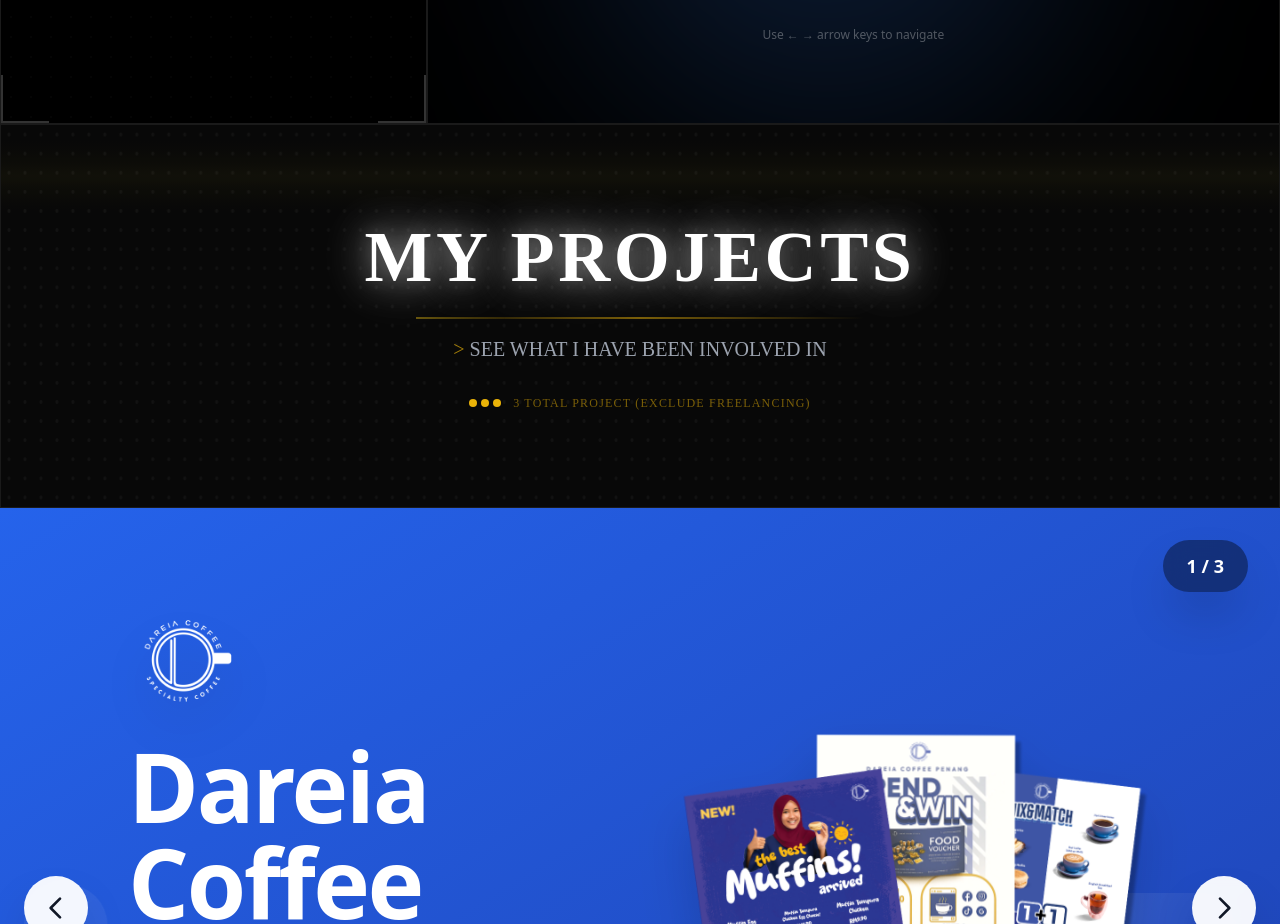
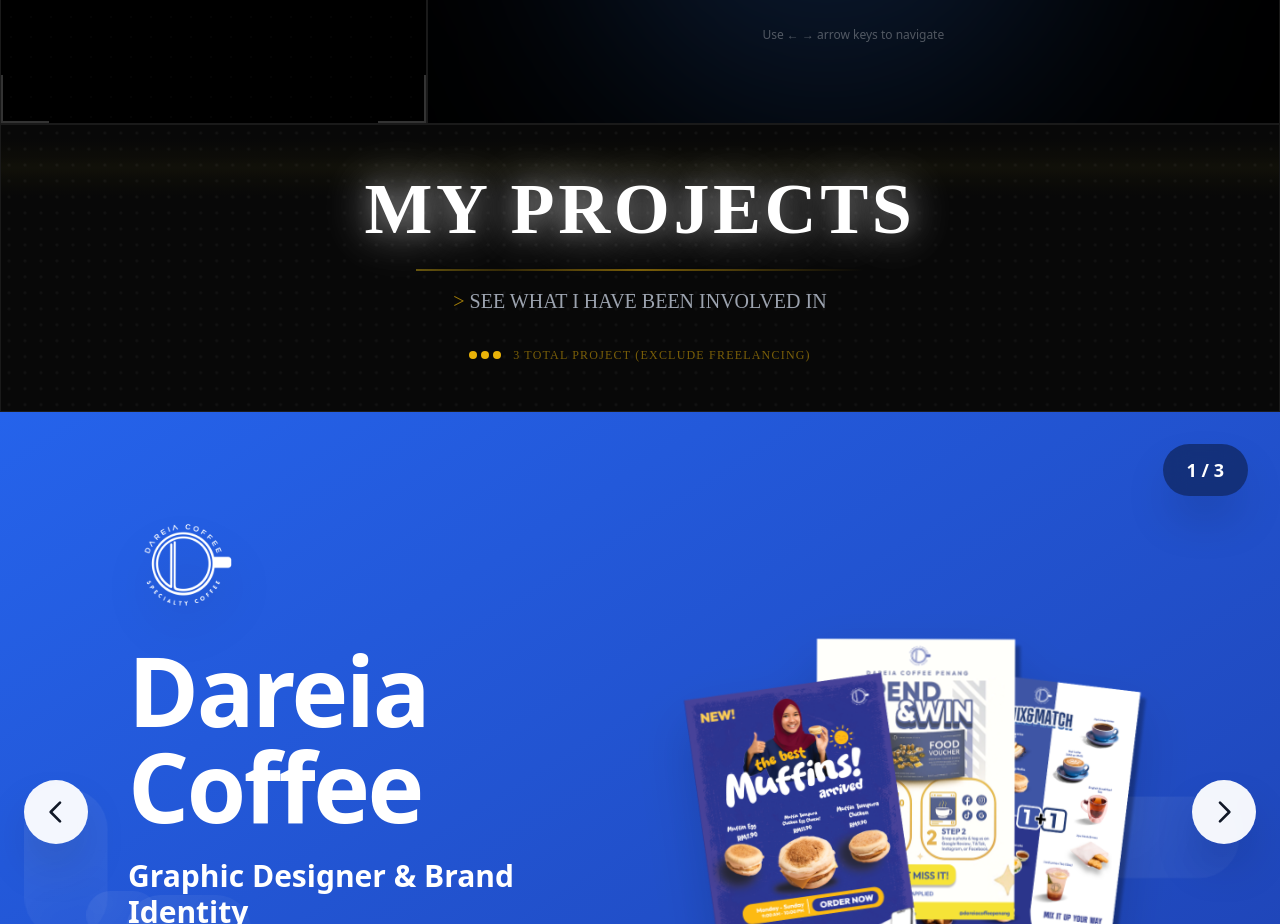
Before and after one commit to ctrlfikri/fikriazman, a Nuxt app: page / in a window 1280 px wide. Shown: the part 1360-2284 px from the top of the page. Built offline with nearby package versions, Linux system fonts and the light colour scheme; a web font is replaced by a local one.

Commit message:
new section

```diff
--- a/components/RoleCard.vue
+++ b/components/RoleCard.vue
@@ -94,6 +94,7 @@
             :key="role.id"
             class="flex-shrink-0 w-[85vw] snap-center relative bg-zinc-950 border border-gray-800 p-8"
           >
+
             <!-- Title & Level -->
             <div class="mb-6 flex items-center justify-between">
             <div>
--- a/pages/index.vue
+++ b/pages/index.vue
@@ -89,9 +89,9 @@
 
     <!-- Projects Section - LED Board Style -->
     <div class="w-full bg-black">
-      <div class="w-full border border-white/10 py-12 sm:py-16 md:py-20 lg:py-24 flex justify-center items-center overflow-hidden max-w-7xl mx-auto relative">
+      <div class="w-full h-600 border border-white/10 py-12 sm:py-8 md:py-12 lg:py-18 flex justify-center items-center overflow-hidden max-w-7xl mx-auto relative">
         <!-- LED Dotted Background - Enhanced -->
-        <svg class="absolute inset-0 w-full h-full opacity-80" viewBox="0 0 1200 300" preserveAspectRatio="none">
+        <svg class="absolute inset-0 w-full  opacity-80" viewBox="0 0 1200 300" preserveAspectRatio="none">
           <defs>
             <!-- LED dot pattern -->
             <pattern id="led-dots" x="0" y="0" width="15" height="15" patternUnits="userSpaceOnUse">
```
